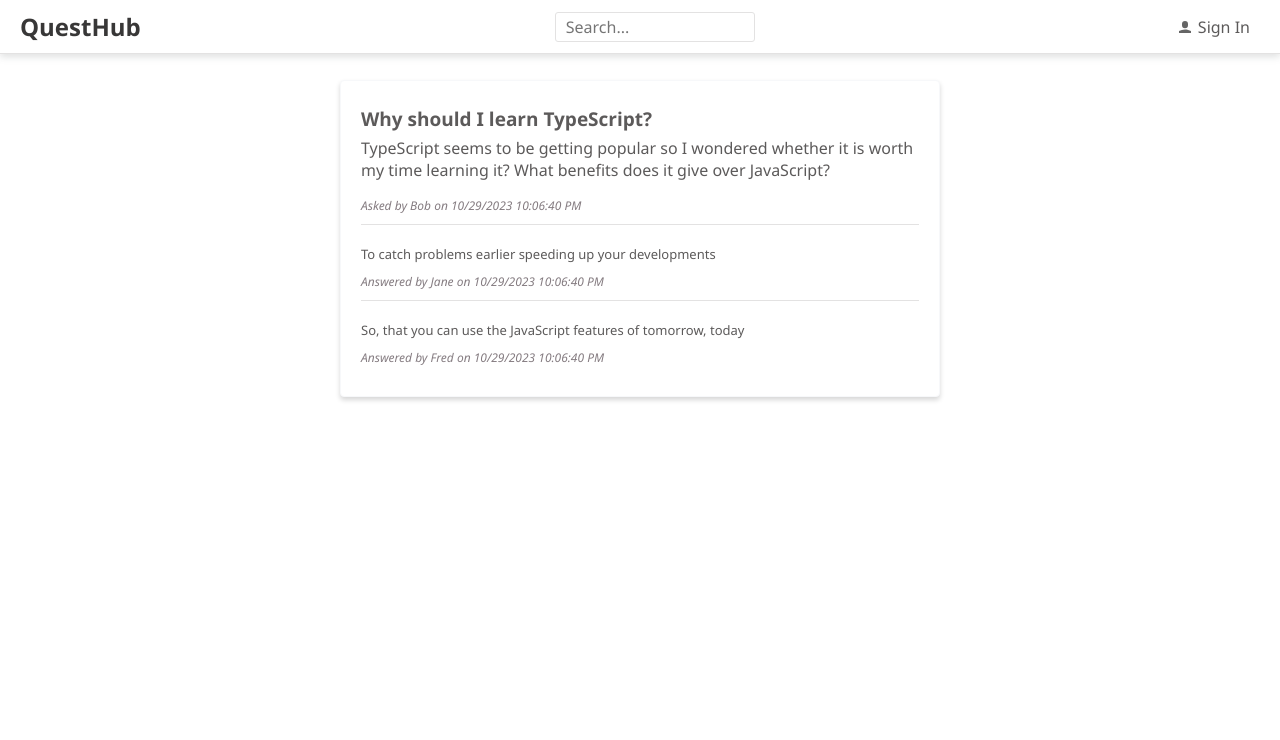
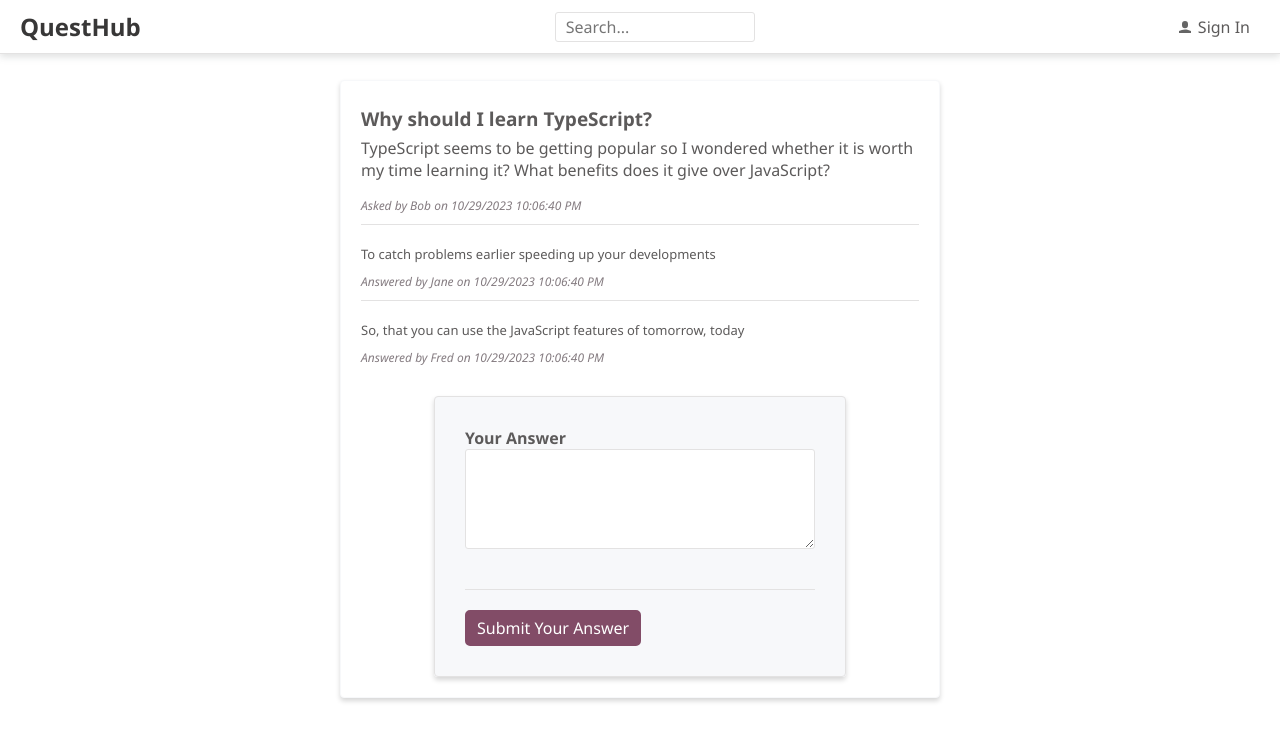
Before and after one commit to sameera999/questHub, a React (Create React App) app in the folder frontend/: page /questions/1 in a window 1280 px wide. Shown: the top 740 px of the page. Built offline with nearby package versions, Linux system fonts and the light colour scheme.

Commit message:
implemented the answer form

```diff
--- a/frontend/src/QuestionPage.tsx
+++ b/frontend/src/QuestionPage.tsx
@@ -1,13 +1,28 @@
 /** @jsxImportSource @emotion/react */
 import { css } from '@emotion/react';
-import { gray3, gray6 } from './Styles';
+import {
+  FieldContainer,
+  FieldLabel,
+  FieldTextArea,
+  Fieldset,
+  FormButtonContainer,
+  PrimaryButton,
+  gray3,
+  gray6,
+} from './Styles';
 import React from 'react';
 import { Page } from './Page';
 import { useParams } from 'react-router-dom';
 import { QuestionData, getQuestion } from './QuestionsData';
 import { AnswerList } from './AnswerList';
+import { useForm } from 'react-hook-form';
+
+type FormData = {
+  content: string;
+};
 
 export const QuestionPage = () => {
+  const { register } = useForm<FormData>();
   const { questionId } = useParams();
   const [question, setQuestion] = React.useState<QuestionData | null>(null);
 
@@ -63,6 +78,23 @@ export const QuestionPage = () => {
   ${question.created.toLocaleTimeString()}`}
             </div>
             <AnswerList data={question.answers} />
+            <form
+              css={css`
+                margin-top: 20px;
+              `}
+            >
+              <Fieldset>
+                <FieldContainer>
+                  <FieldLabel htmlFor="content">Your Answer</FieldLabel>
+                  <FieldTextArea id="content" {...register('content')} />
+                </FieldContainer>
+                <FormButtonContainer>
+                  <PrimaryButton type="submit">
+                    Submit Your Answer
+                  </PrimaryButton>
+                </FormButtonContainer>
+              </Fieldset>
+            </form>
           </React.Fragment>
         )}
       </div>
```
